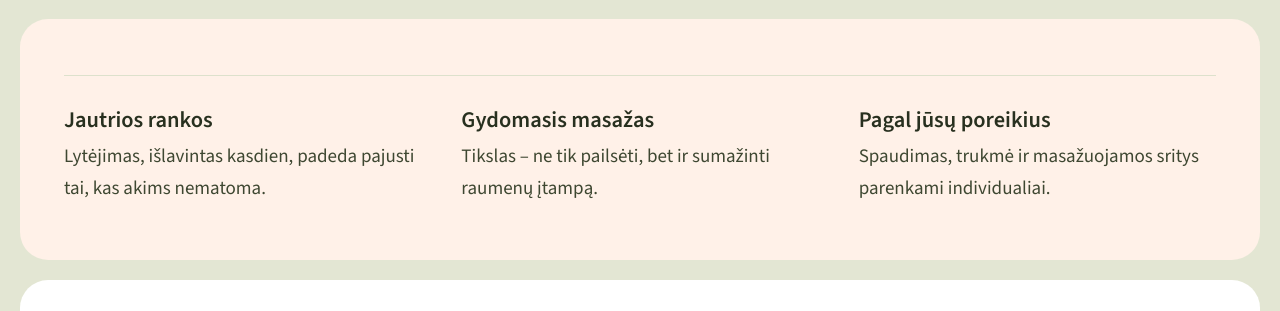
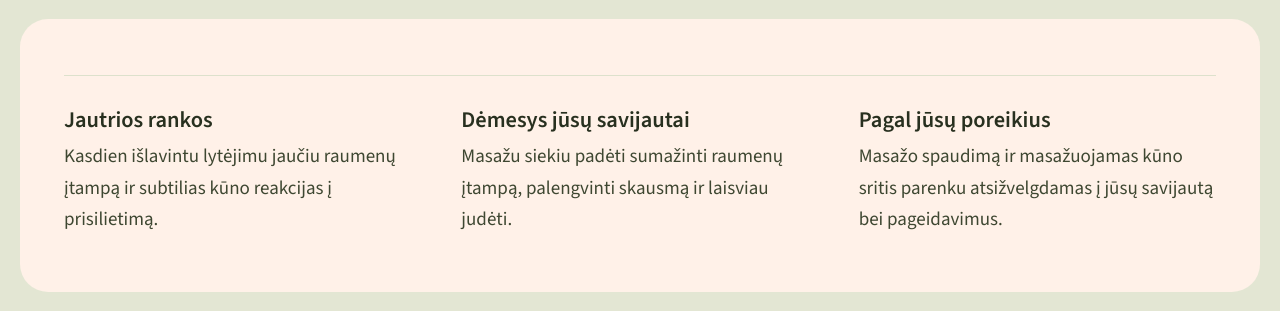
Before and after one commit to karina-klinkeviciute/masazuotojas-giedrius, a plain HTML site: page index.html in a window 1280 px wide. Shown: the part 1532-1843 px from the top of the page. Drawn offline with Linux system fonts and the light colour scheme.

Commit message:
Nauji privalumų tekstai
Co-Authored-By: Claude Opus 5.5 <noreply@anthropic.com>

```diff
--- a/index.html
+++ b/index.html
@@ -118,15 +118,15 @@
         <ul class="features" role="list" data-reveal>
           <li>
             <h3>Jautrios rankos</h3>
-            <p>Lytėjimas, išlavintas kasdien, padeda pajusti tai, kas akims nematoma.</p>
+            <p>Kasdien išlavintu lytėjimu jaučiu raumenų įtampą ir subtilias kūno reakcijas į prisilietimą.</p>
           </li>
           <li>
-            <h3>Gydomasis masažas</h3>
-            <p>Tikslas – ne tik pailsėti, bet ir sumažinti raumenų įtampą.</p>
+            <h3>Dėmesys jūsų savijautai</h3>
+            <p>Masažu siekiu padėti sumažinti raumenų įtampą, palengvinti skausmą ir laisviau judėti.</p>
           </li>
           <li>
             <h3>Pagal jūsų poreikius</h3>
-            <p>Spaudimas, trukmė ir masažuojamos sritys parenkami individualiai.</p>
+            <p>Masažo spaudimą ir masažuojamas kūno sritis parenku atsižvelgdamas į jūsų savijautą bei pageidavimus.</p>
           </li>
         </ul>
       </section>
```
